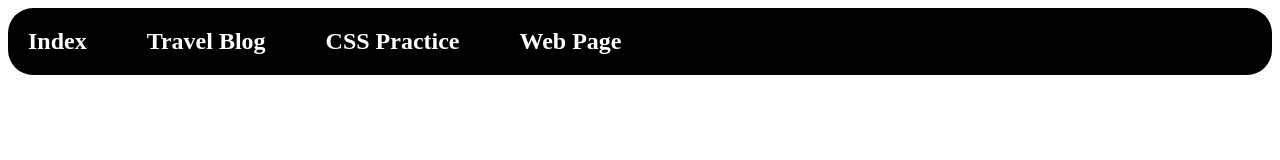
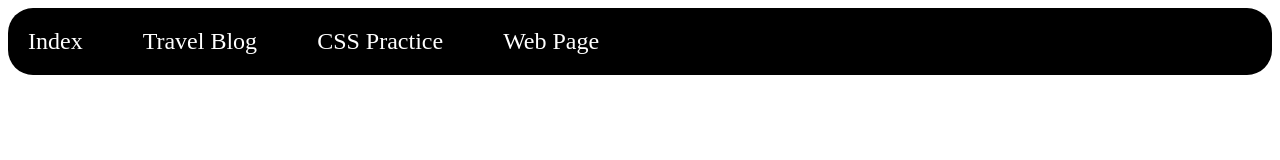
Before and after one commit to bijoy-chandra-roy/practice-tasks, a plain HTML site: page index.html in a window 1280 px wide. Drawn offline with Linux system fonts and the light colour scheme.

Commit message:
nevermind, forgot that the purpose was to not use css in the travel blog html file

```diff
--- a/styles.css
+++ b/styles.css
@@ -33,8 +33,3 @@ nav a:hover {
 body{
     font-size:150%;
 }
-a {
-  color: black;
-  font-weight: bold;
-  text-decoration: none;
-}
```
Also changed, not shown: travel-blog/travel.html (+3 -2 lines).
